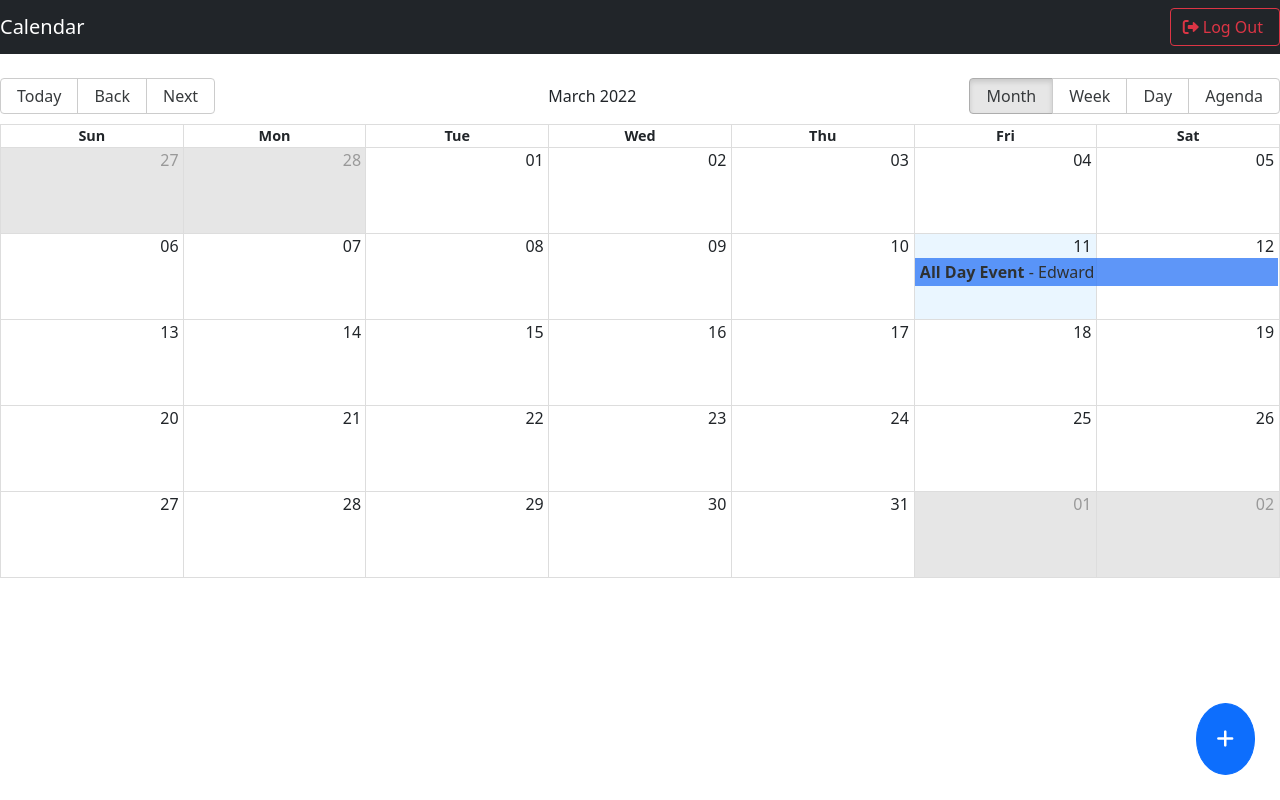
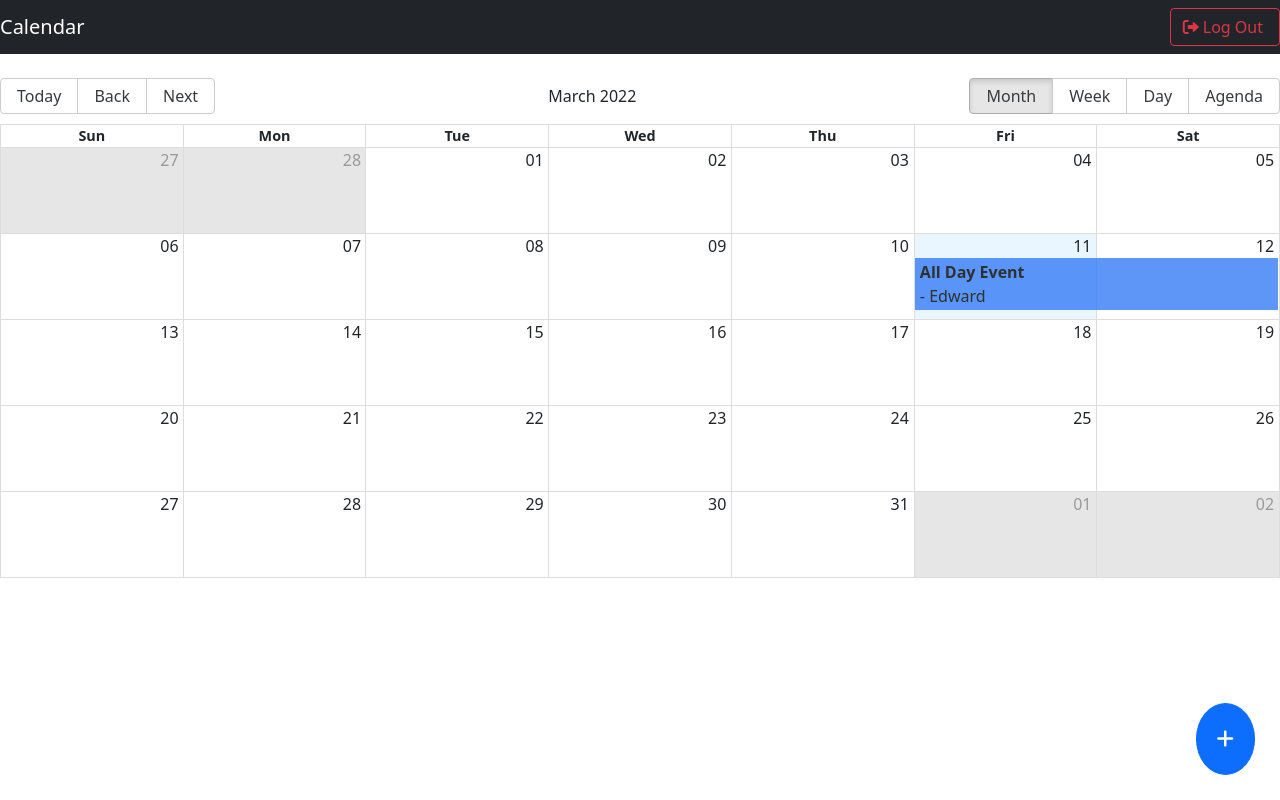
Before and after one commit to EdwardR0507/Calendar-Front, a React (Create React App) app: page / in a window 1280 px wide. Built offline with nearby package versions, Linux system fonts and the light colour scheme.

Commit message:
refactor(CalendarEvent): add some styles

```diff
--- a/src/components/CalendarEvent.jsx
+++ b/src/components/CalendarEvent.jsx
@@ -7,7 +7,7 @@ const CalendarEvent = ({ event }) => {
   } = event;
 
   return (
-    <div>
+    <div className="d-flex flex-column">
       <strong>{title}</strong>
       <span> - {name}</span>
     </div>
```
